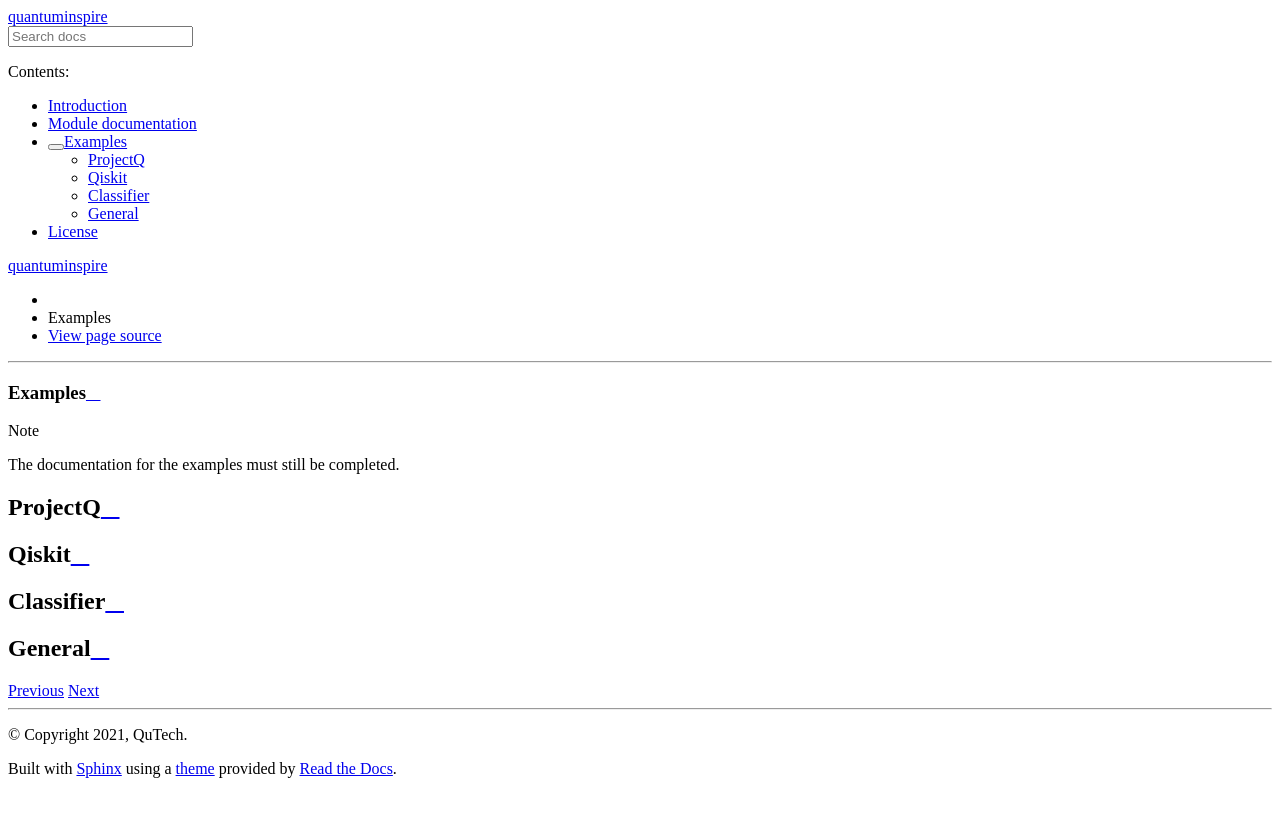
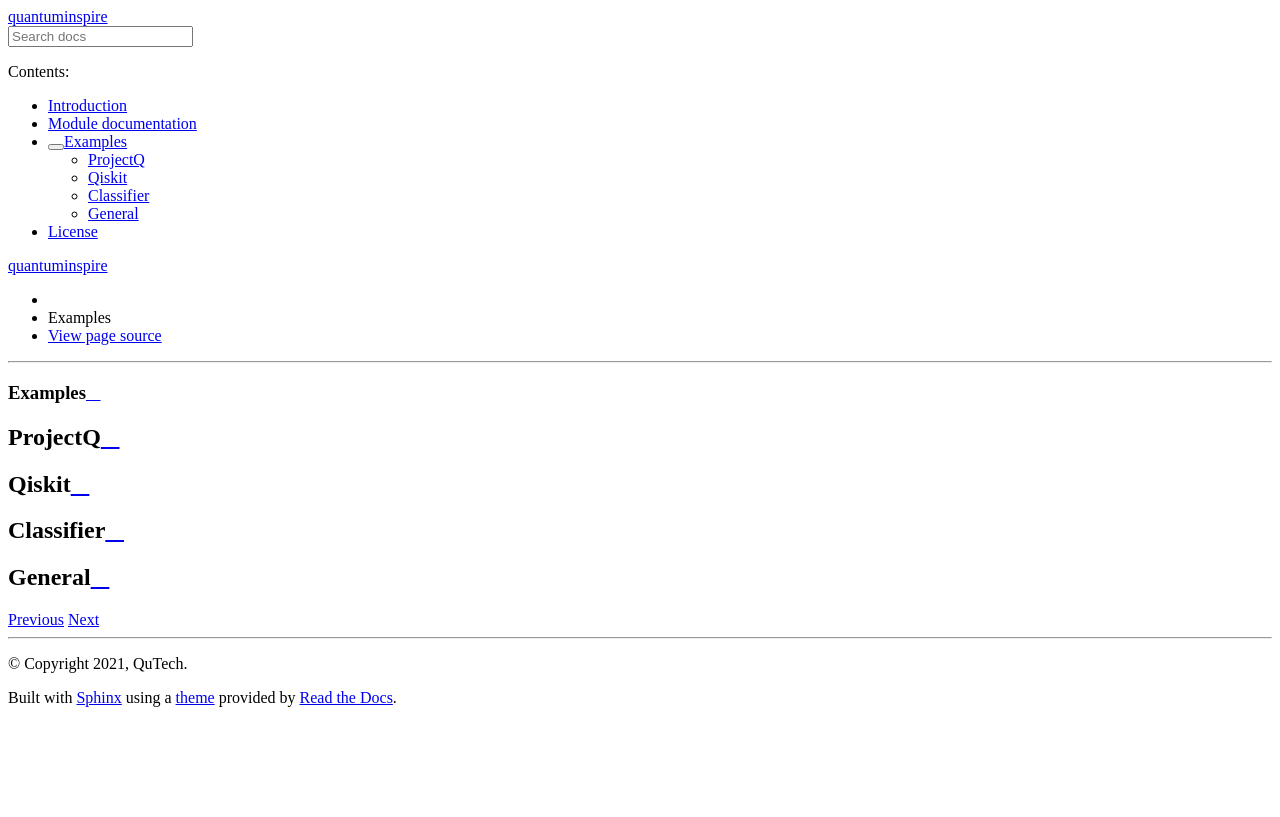
Before and after one commit to QuTech-Delft/quantuminspire, a Sphinx documentation site: the page built from docs/examples.rst, in a window 1280 px wide. Shown: the top 817 px of the page. Built offline with Sphinx 7.4.7 and the Read the Docs theme 2.0.0, drawn with Linux system fonts in a browser that asks for light colours.

Commit message:
Travis change

```diff
--- a/docs/examples.rst
+++ b/docs/examples.rst
@@ -1,8 +1,5 @@
 Examples
 ========
-
-.. note::
-   The documentation for the examples must still be completed.
 
 ProjectQ
 --------
```
Also changed, not shown: .travis.yml.
